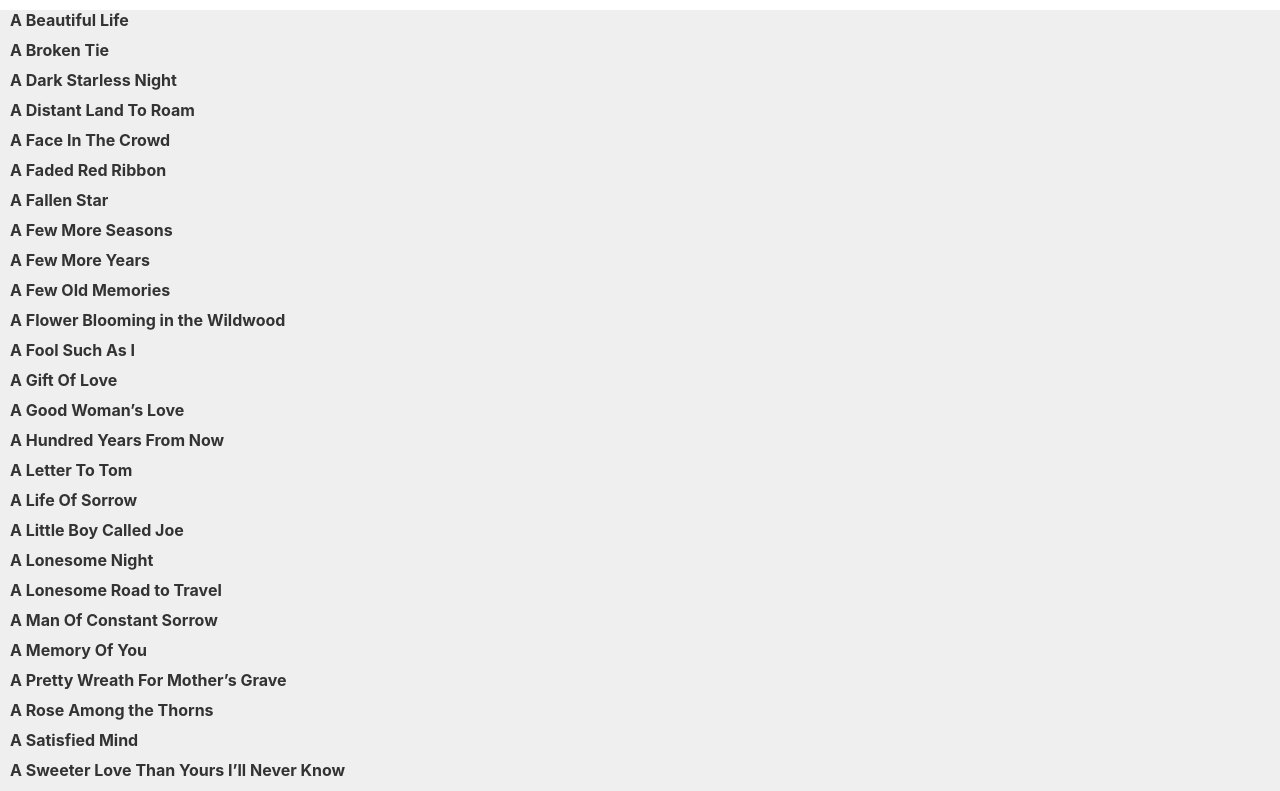
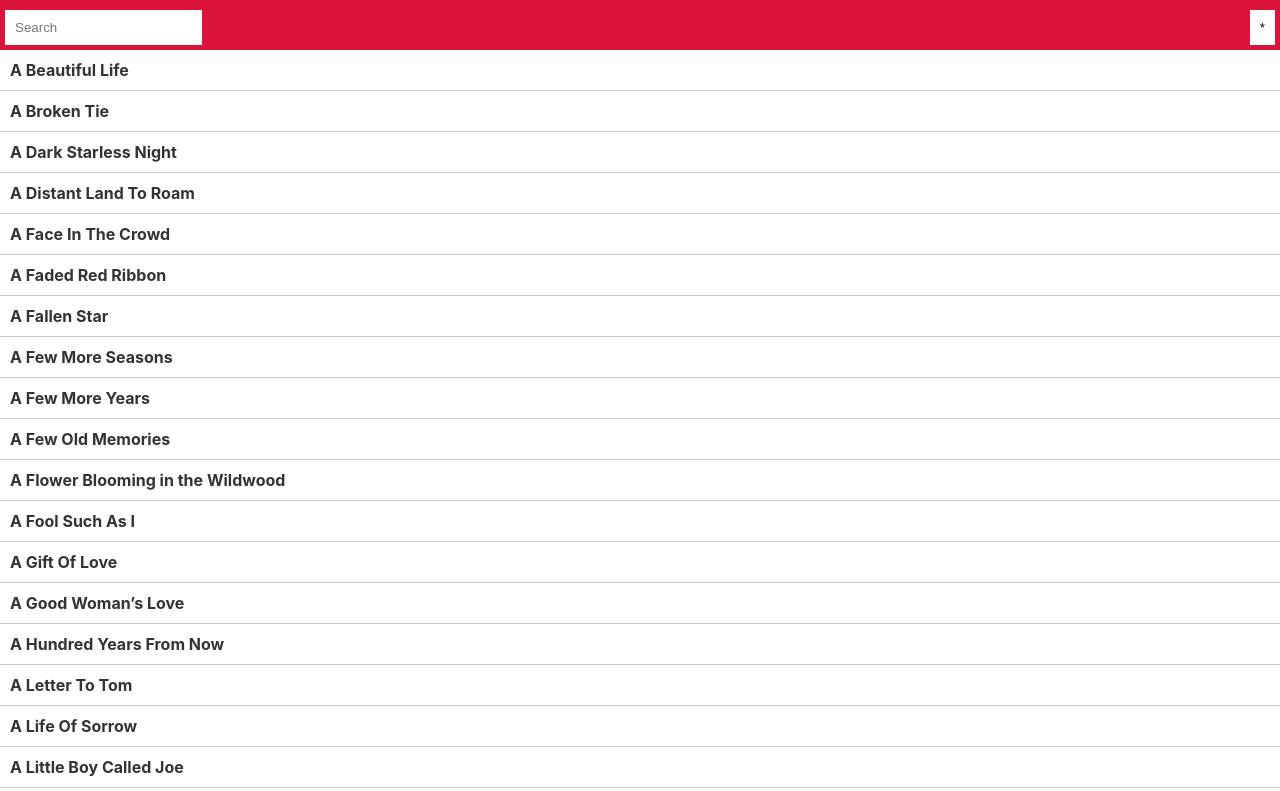
Before and after one commit to stereosteve/bluegrasslyrics.mobi, a React (Create React App) app: page / in a window 1280 px wide. Shown: the top 791 px of the page. Built offline with nearby package versions, Linux system fonts and the light colour scheme.

Commit message:
some crap styling

```diff
--- a/package.json
+++ b/package.json
@@ -12,7 +12,8 @@
     "start": "react-scripts start",
     "build": "react-scripts build",
     "test": "react-scripts test",
-    "eject": "react-scripts eject"
+    "eject": "react-scripts eject",
+    "deploy": "npm run build && netlify deploy --prod --dir ./build"
   },
   "eslintConfig": {
     "extends": "react-app"
--- /dev/null
+++ b/src/App.js
@@ -0,0 +1,84 @@
+import { Link, Router } from '@reach/router'
+import React, { useState } from 'react'
+import allSongs from './songs.json'
+
+// on boot load existing stars from localstorage
+const initialStars = JSON.parse(localStorage.getItem('stars') || '{}')
+
+function SongList({ children, stars }) {
+  const [q, setQ] = useState('')
+  const [starFilter, setStarFilter] = useState(false)
+
+  let songs = allSongs
+  const filterQ = q.trim().toLowerCase()
+  if (filterQ) {
+    songs = songs.filter(s => s.title.toLowerCase().indexOf(filterQ) > -1)
+  }
+  if (starFilter) {
+    songs = songs.filter(s => stars[s.slug])
+  }
+
+  return (
+    <div>
+      <div className="search-bar">
+        <input
+          type="search"
+          placeholder="Search"
+          value={q}
+          onChange={e => setQ(e.target.value)}
+        />
+        <button onClick={() => setStarFilter(!starFilter)}>
+          {starFilter ? '****' : '*'}
+        </button>
+      </div>
+      <div className="SongList">
+        {songs.map(song => {
+          return (
+            <div className="item" key={song.slug}>
+              <Link to={`/song/${song.slug}`}>{song.title}</Link>
+              {stars[song.slug] ? '*' : ''}
+            </div>
+          )
+        })}
+      </div>
+      {children}
+    </div>
+  )
+}
+
+function SongDetail({ slug, stars, toggleStar }) {
+  const song = allSongs.find(s => s.slug === slug)
+
+  return (
+    <div className="SongDetail">
+      <div className="inner">
+        <Link to="/">close</Link>
+        <button onClick={() => toggleStar(song)}>
+          {stars[song.slug] ? 'Unstar' : 'Star'}
+        </button>
+        <h1>{song.title}</h1>
+        <div dangerouslySetInnerHTML={{ __html: song.content }} />
+      </div>
+    </div>
+  )
+}
+
+export default function App() {
+  const [stars, setStars] = useState(initialStars)
+
+  const toggleStar = song => {
+    stars[song.slug] = !stars[song.slug]
+    localStorage.setItem('stars', JSON.stringify(stars))
+    setStars({ ...stars })
+  }
+
+  return (
+    <div>
+      <Router primary={false}>
+        <SongList path="/" stars={stars}>
+          <SongDetail path="song/:slug" stars={stars} toggleStar={toggleStar} />
+        </SongList>
+      </Router>
+    </div>
+  )
+}
--- a/src/index.css
+++ b/src/index.css
@@ -16,12 +16,38 @@ code {
     monospace;
 }
 
+.search-bar {
+  position: fixed;
+  top: 0;
+  left: 0;
+  width: 100%;
+  height: 50px;
+  z-index: 1;
+  background: crimson;
+  padding: 10px 5px;
+}
+
+.search-bar input {
+  padding: 10px;
+  background: white;
+  border-radius: 0;
+  border: none;
+}
+
+.search-bar button {
+  background: white;
+  border: none;
+  padding: 10px 10px;
+  float: right;
+}
+
 .SongList {
-  background: #efefef;
+  margin-top: 50px;
 }
 
 .SongList .item {
-  margin: 10px;
+  border-bottom: 1px solid #ccc;
+  padding: 10px;
 }
 
 .SongList .item a {
--- a/src/index.js
+++ b/src/index.js
@@ -1,49 +1,9 @@
-import { Link, Router } from '@reach/router'
 import React from 'react'
 import ReactDOM from 'react-dom'
 import './index.css'
 import * as serviceWorker from './serviceWorker'
-import songs from './songs.json'
+import App from './App'
 
-function SongList({ children }) {
-  return (
-    <div>
-      <div className="SongList">
-        {songs.map(song => {
-          return (
-            <div className="item" key={song.slug}>
-              <Link to={`/song/${song.slug}`}>{song.title}</Link>
-            </div>
-          )
-        })}
-      </div>
-      {children}
-    </div>
-  )
-}
-
-function SongDetail({ id }) {
-  const song = songs.find(s => s.slug === id)
-  return (
-    <div className="SongDetail">
-      <div className="inner">
-        <Link to="/">close</Link>
-        <h1>{song.title}</h1>
-        <div dangerouslySetInnerHTML={{ __html: song.content }} />
-      </div>
-    </div>
-  )
-}
-
-ReactDOM.render(
-  <div>
-    <Router primary={false}>
-      <SongList path="/">
-        <SongDetail path="song/:id" />
-      </SongList>
-    </Router>
-  </div>,
-  document.getElementById('root')
-)
+ReactDOM.render(<App />, document.getElementById('root'))
 
 serviceWorker.register()
```
